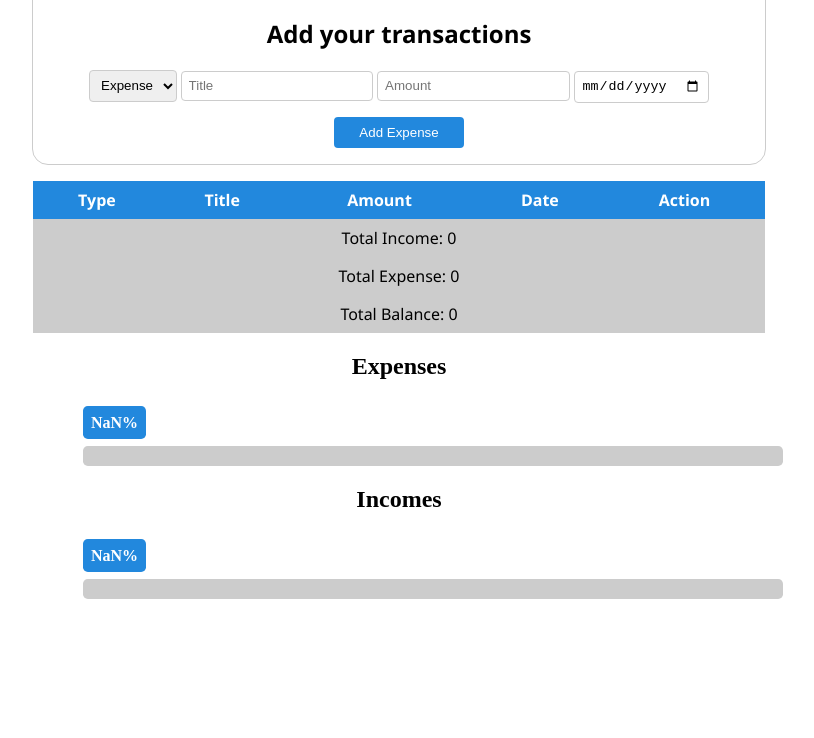
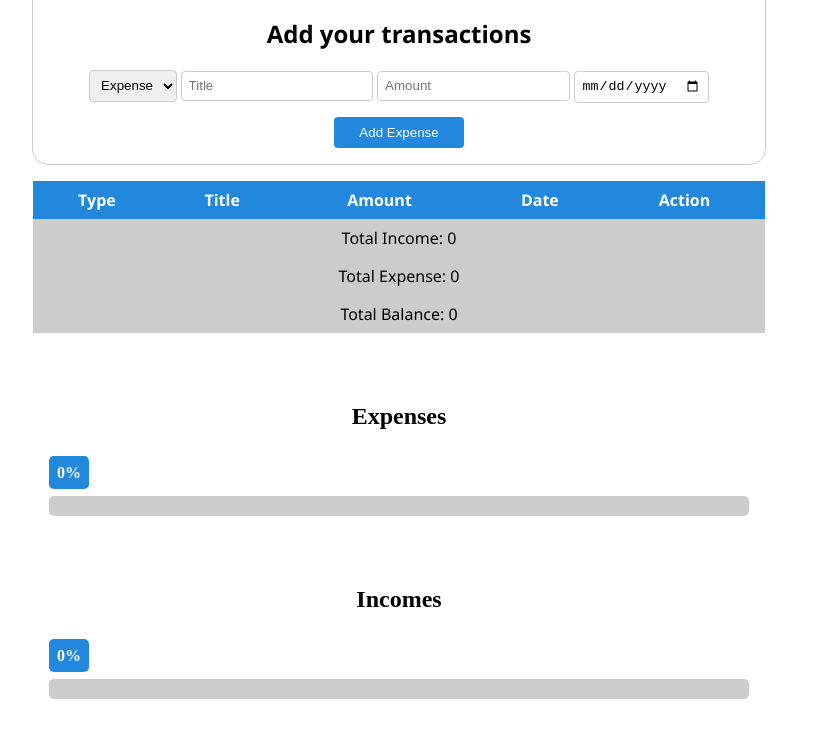
Before and after one commit to rajilesh/personal_finance_tracker, a plain HTML site: page index.html in a window 1280 px wide. Shown: the part 136-874 px from the top of the page, without its empty margins (241-1055 px from the left). Before the commit the page ends 800 px from the top, so only its background shows below. Drawn offline with Linux system fonts and the light colour scheme.

Commit message:
fisafixed the NaN issue

```diff
--- a/assets/css/styles.css
+++ b/assets/css/styles.css
@@ -82,8 +82,10 @@ table td{
     display:flex;
     justify-content: center;
     flex-direction: column;
-    width: 50%;
+    width: 100%;
     margin:  0 auto;
+    margin-top: 50px;
+    margin-bottom: 50px;
 }
 .progress_bar_statitics h2{
     text-align: center;
@@ -93,7 +95,7 @@ table td{
 }
 @media screen and (max-width: 800px){
     form, table{
-        width: 80%;
+        width: 95%;
         /* display: flex; */
         flex-direction: column;
         overflow: auto;
--- a/assets/js/scripts.js
+++ b/assets/js/scripts.js
@@ -73,8 +73,8 @@ expenseProgressBar.style.width = expensePercentage + '%';
 // set the progress bar text
 let incomeProgressBarText = document.getElementById('incomes-progress-bar-label');
 let expenseProgressBarText = document.getElementById('expenses-progress-bar-label');
-incomeProgressBarText.innerHTML = incomePercentage.toFixed(2) + '%';
-expenseProgressBarText.innerHTML = expensePercentage.toFixed(2) + '%';
+incomeProgressBarText.innerHTML = incomePercentage ? incomePercentage.toFixed(2) : 0 + '%';
+expenseProgressBarText.innerHTML = expensePercentage ? expensePercentage.toFixed(2) : 0 + '%';
 handle_dropdown();
 };
 
```
